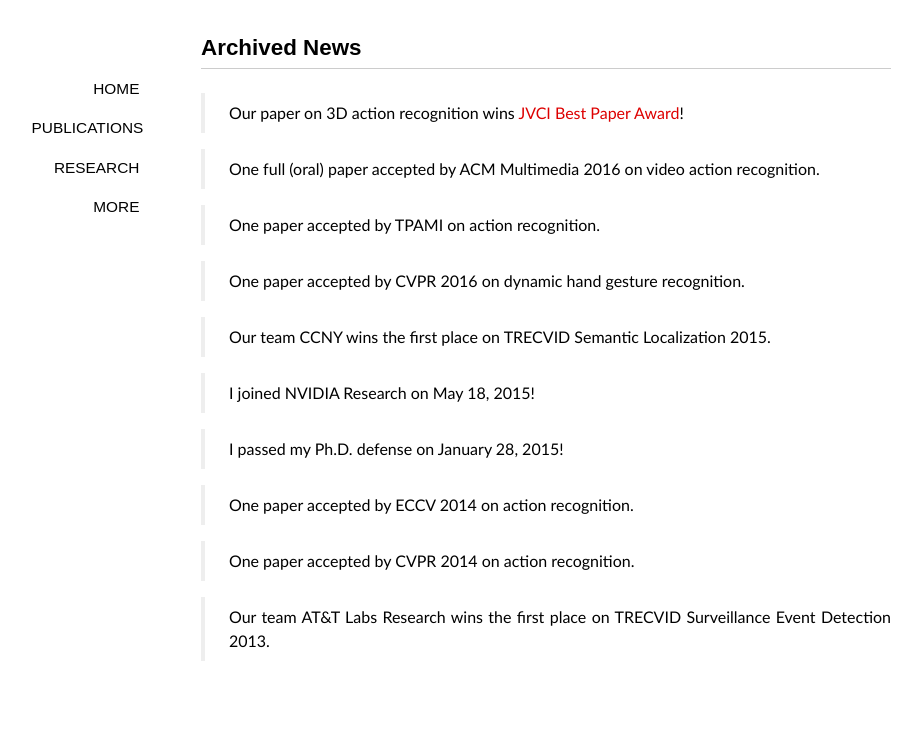
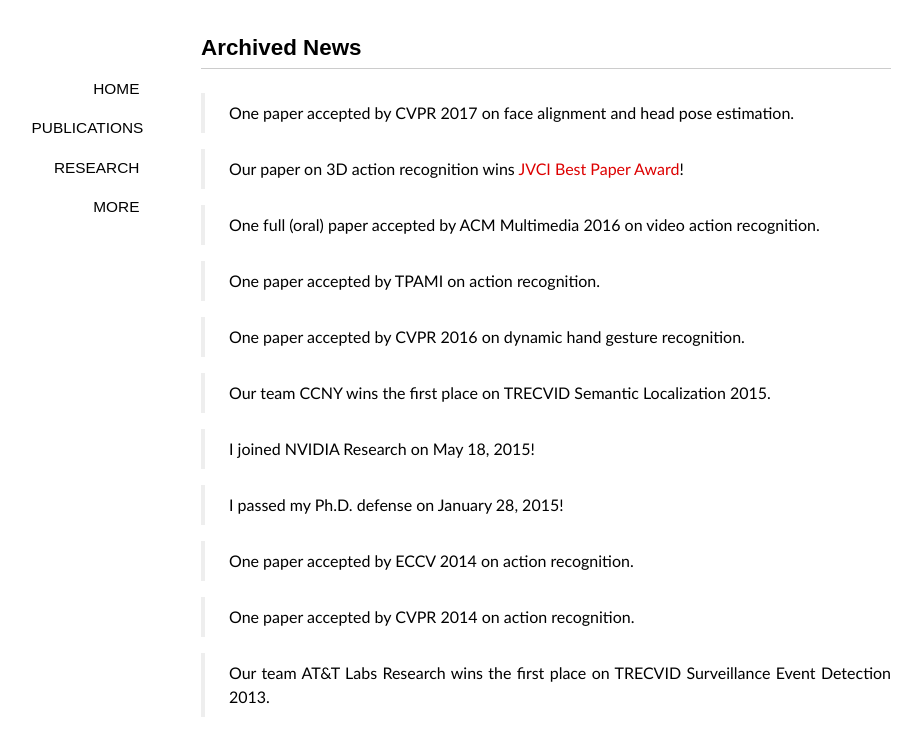
Before and after one commit to xiaodongyang/xiaodongyang.github.io, a Jekyll site: the page built from news.md, in a window 1280 px wide. Shown: the top 756 px of the page, without its empty margins (94-1015 px from the left). Built offline with Jekyll 4.4.1, drawn with Linux system fonts in a browser that asks for light colours; some web fonts are replaced.

Commit message:
Update news.md

```diff
--- a/news.md
+++ b/news.md
@@ -3,6 +3,8 @@ layout: page
 title: Archived News
 comments: no
 ---
+
+> One paper accepted by CVPR 2017 on face alignment and head pose estimation.
 
 > Our paper on 3D action recognition wins [JVCI Best Paper Award](/publications/papers/jvci-best-paper-award.pdf)!
 
```
